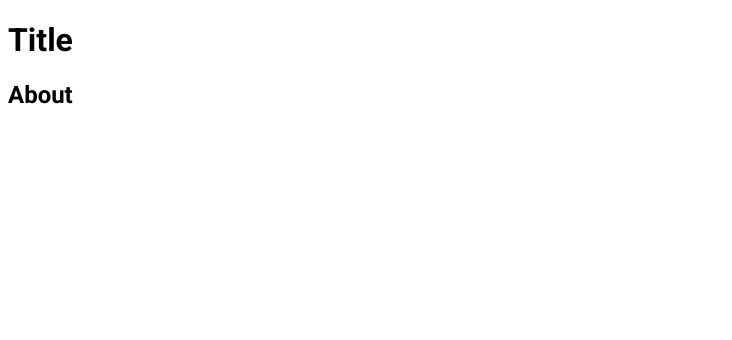
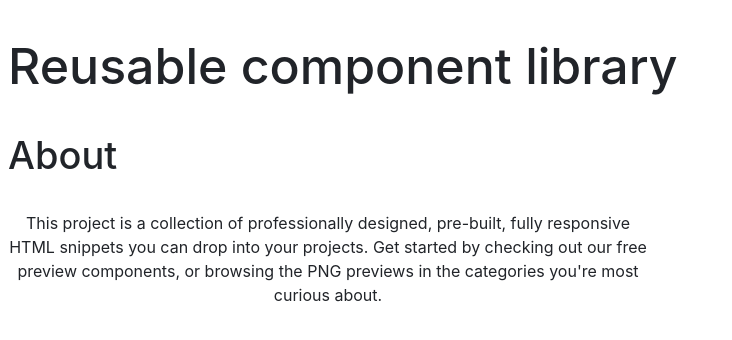
Before and after one commit to js-tasks-ru/htmlcss-20230124_black-s-w-a-n, a website: page index.html in a window 1280 px wide. Shown: the whole page, without its empty margins (0-732 px from the left). Drawn offline with Linux system fonts and the light colour scheme.

Commit message:
main page

```diff
--- a/assets/css/main.css
+++ b/assets/css/main.css
@@ -1,4 +1,6 @@
 @import '../fonts/fonts.css';
+
+@import '../../components/page/page.css';
 
 :root {
     --white: #ffffff;
--- /dev/null
+++ b/components/page/page.css
@@ -0,0 +1,49 @@
+
+.header__title {
+width: 670px;
+height: 64px;
+left: 160px;
+top: 96px;
+
+font-family: 'Inter';
+font-style: normal;
+font-weight: 500;
+font-size: 50px;
+line-height: 64px;
+
+color: #212429;
+}
+
+
+.footer__about {
+width: 111px;
+height: 48px;
+left: 682px;
+top: 1345px;
+
+font-family: 'Inter';
+font-style: normal;
+font-weight: 500;
+font-size: 38px;
+line-height: 48px;
+
+color: #212429;
+}
+
+.footer__description {
+
+width: 640px;
+height: 96px;
+left: 417px;
+top: 1425px;
+
+font-family: 'Inter';
+font-style: normal;
+font-weight: 400;
+font-size: 16px;
+line-height: 24px;
+
+text-align: center;
+
+color: #212429;
+}
--- a/index.html
+++ b/index.html
@@ -7,14 +7,17 @@
     <body>
         <div class="page">
             <header class="header">
-                <h1 class="header__title">Title</h1>
+                <h1 class="header__title">Reusable component library</h1>
             </header>
             <main class="content">
 
             </main>
             <footer class="footer">
                 <h2 class="footer__about">About</h2>
-                <p class="footer__description"></p>
+                <p class="footer__description">This project is a collection of professionally designed, pre-built,
+                     fully responsive HTML snippets you can drop into your projects.
+                      Get started by checking out our free preview components,
+                       or browsing the PNG previews in the categories you're most curious about.</p>
             </footer>
         </div>
     </body>
```
